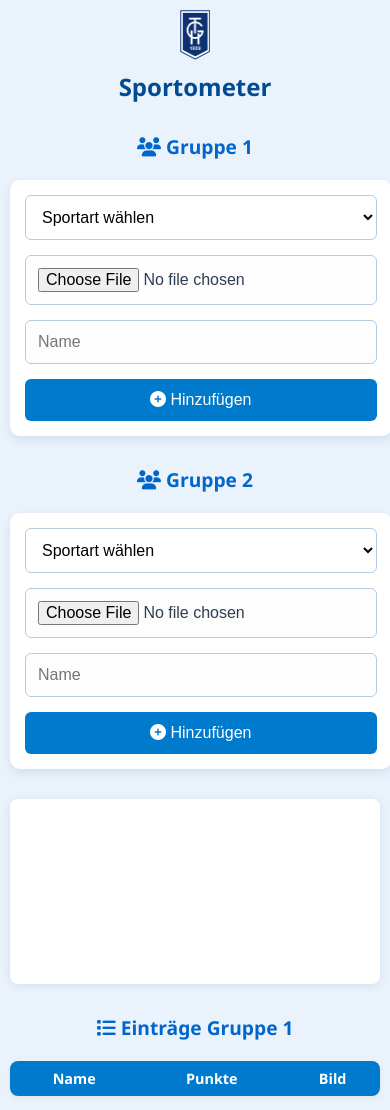
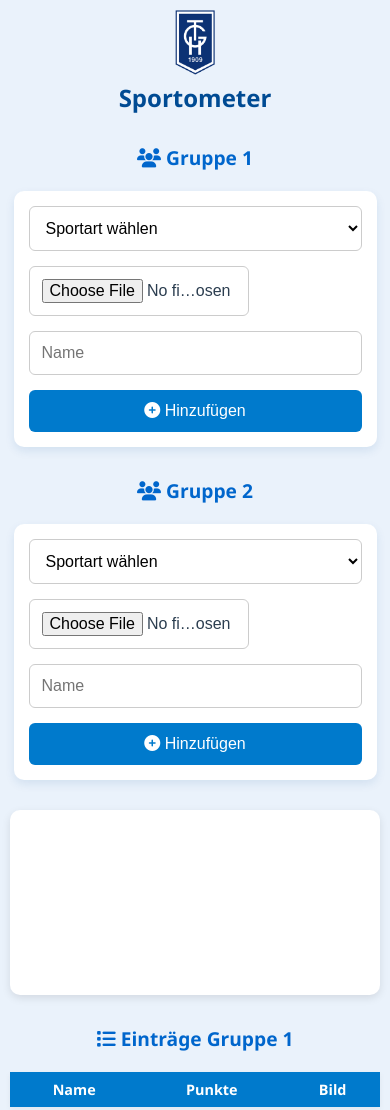
Before and after one commit to VanessaSchn/Sportometer, a plain HTML site: page index.html in a window 390 px wide. Shown: the top 1110 px of the page. Drawn offline with nearby package versions, Linux system fonts and the light colour scheme; no server answers.

Commit message:
Update style.css

```diff
--- a/style.css
+++ b/style.css
@@ -7,29 +7,27 @@ body {
     color: #2c3e50;
 }
 
-/* Header mit Logo + Überschrift nebeneinander */
+/* Logo und Überschrift */
 header {
     display: flex;
     align-items: center;
     justify-content: center;
-    gap: 15px;
-    margin-bottom: 25px;
-    flex-wrap: wrap;
+    gap: 12px;
+    margin-bottom: 20px;
 }
 
 header img {
-    height: 50px;
-    width: auto;
+    width: 50px;
+    height: auto;
 }
 
-/* Hauptüberschrift */
-h1 {
+header h1 {
     font-size: 2rem;
+    margin: 0;
     color: #004b93;
-    margin: 0;
 }
 
-/* Sekundärüberschrift */
+/* Unterüberschriften */
 h2 {
     color: #0066cc;
     margin-top: 30px;
@@ -37,35 +35,40 @@ h2 {
     text-align: center;
 }
 
-/* Formular */
+/* Formularbox */
 form {
     background: #ffffff;
     border-radius: 10px;
     box-shadow: 0 4px 10px rgba(0, 75, 147, 0.1);
     padding: 20px;
     margin: 20px auto;
-    max-width: 550px;
-    width: 95%;
+    max-width: 500px;
+    width: 90%;
 }
 
-/* Eingabefelder */
+/* Eingabefelder allgemein */
+input[type="text"],
 input[type="number"],
-input[type="text"],
 input[type="file"],
 select {
     padding: 12px;
     margin-bottom: 15px;
-    border: 1px solid #b3cce6;
+    border: 1px solid #cccccc;
     border-radius: 6px;
     width: 100%;
     box-sizing: border-box;
     font-size: 1rem;
-    background-color: #fdfdfd;
 }
 
-/* Dropdown soll weißen Hintergrund behalten */
+/* Spezifisch: Name und Datei kleiner */
+input[name="name"],
+input[type="file"] {
+    max-width: 220px;
+}
+
+/* Select-Feld hat weiße Hintergrundfarbe */
 select {
-    background-color: #ffffff;
+    background-color: white;
 }
 
 /* Button */
@@ -88,12 +91,12 @@ button:hover {
 /* Diagramm */
 canvas {
     display: block;
-    max-width: 80%;
+    max-width: 90%;
     height: auto;
     margin: 30px auto;
     background-color: #ffffff;
-    border-radius: 8px;
-    box-shadow: 0 2px 8px rgba(0, 75, 147, 0.1);
+    border-radius: 10px;
+    box-shadow: 0 3px 8px rgba(0, 0, 0, 0.1);
 }
 
 /* Tabellen */
@@ -103,8 +106,6 @@ table {
     margin-top: 20px;
     background-color: #ffffff;
     box-shadow: 0 2px 6px rgba(0, 0, 0, 0.05);
-    border-radius: 8px;
-    overflow: hidden;
 }
 
 th {
@@ -163,7 +164,7 @@ td img {
     color: #ccc;
 }
 
-/* Responsive Design */
+/* Responsive */
 @media (max-width: 600px) {
     body {
         padding: 10px;
@@ -171,12 +172,15 @@ td img {
 
     header {
         flex-direction: column;
-        gap: 10px;
+        gap: 6px;
     }
 
-    h1 {
+    header img {
+        width: 40px;
+    }
+
+    header h1 {
         font-size: 1.5rem;
-        text-align: center;
     }
 
     h2 {
@@ -187,9 +191,16 @@ td img {
         padding: 15px;
     }
 
+    input,
+    select,
     button {
         font-size: 1rem;
-        padding: 12px;
+        width: 100%;
+        max-width: 100%;
+    }
+
+    canvas {
+        max-width: 100%;
     }
 
     th, td {
@@ -197,10 +208,6 @@ td img {
         padding: 8px;
     }
 
-    canvas {
-        max-width: 100%;
-    }
-
     .close {
         font-size: 30px;
         right: 20px;
```
